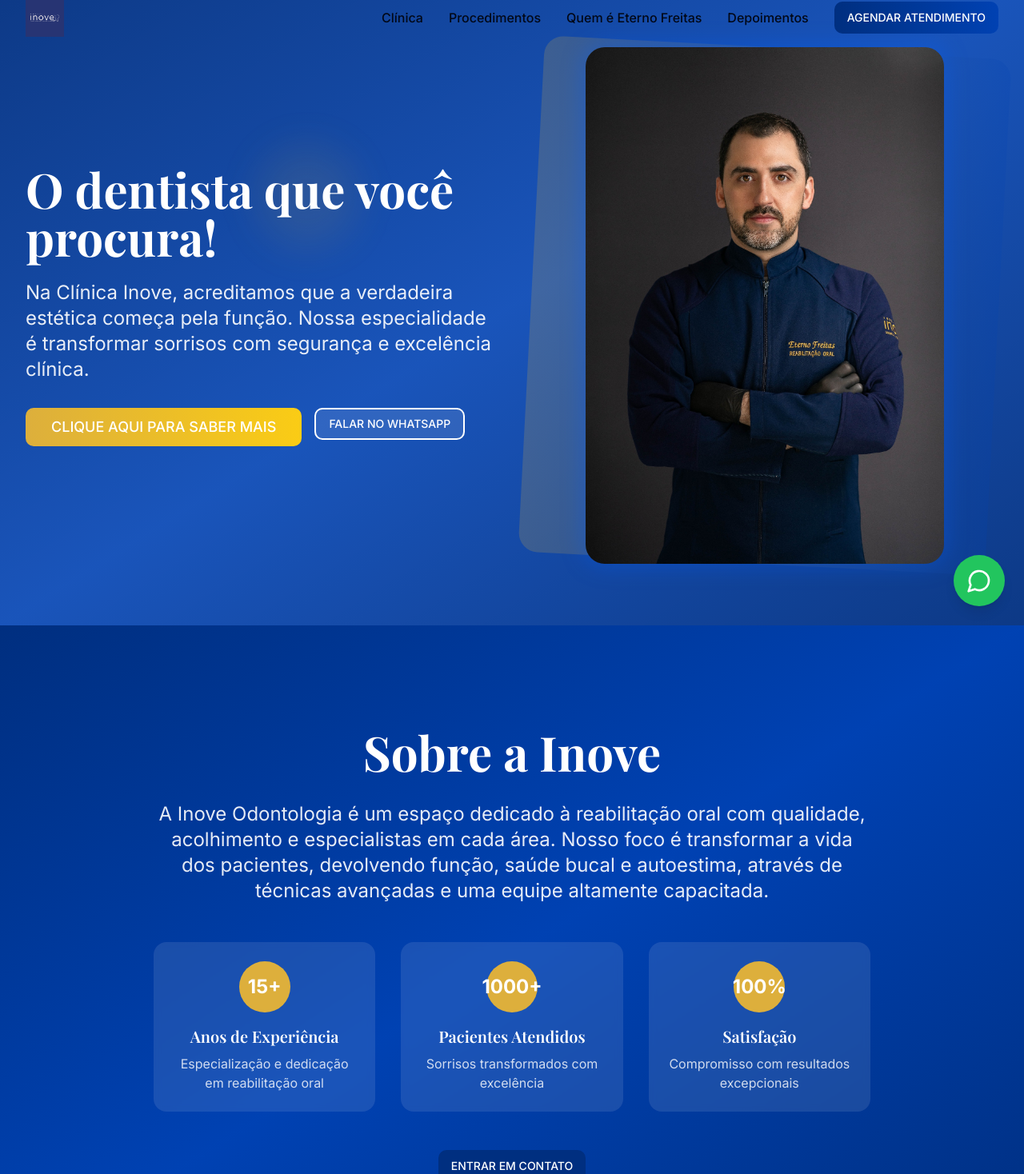
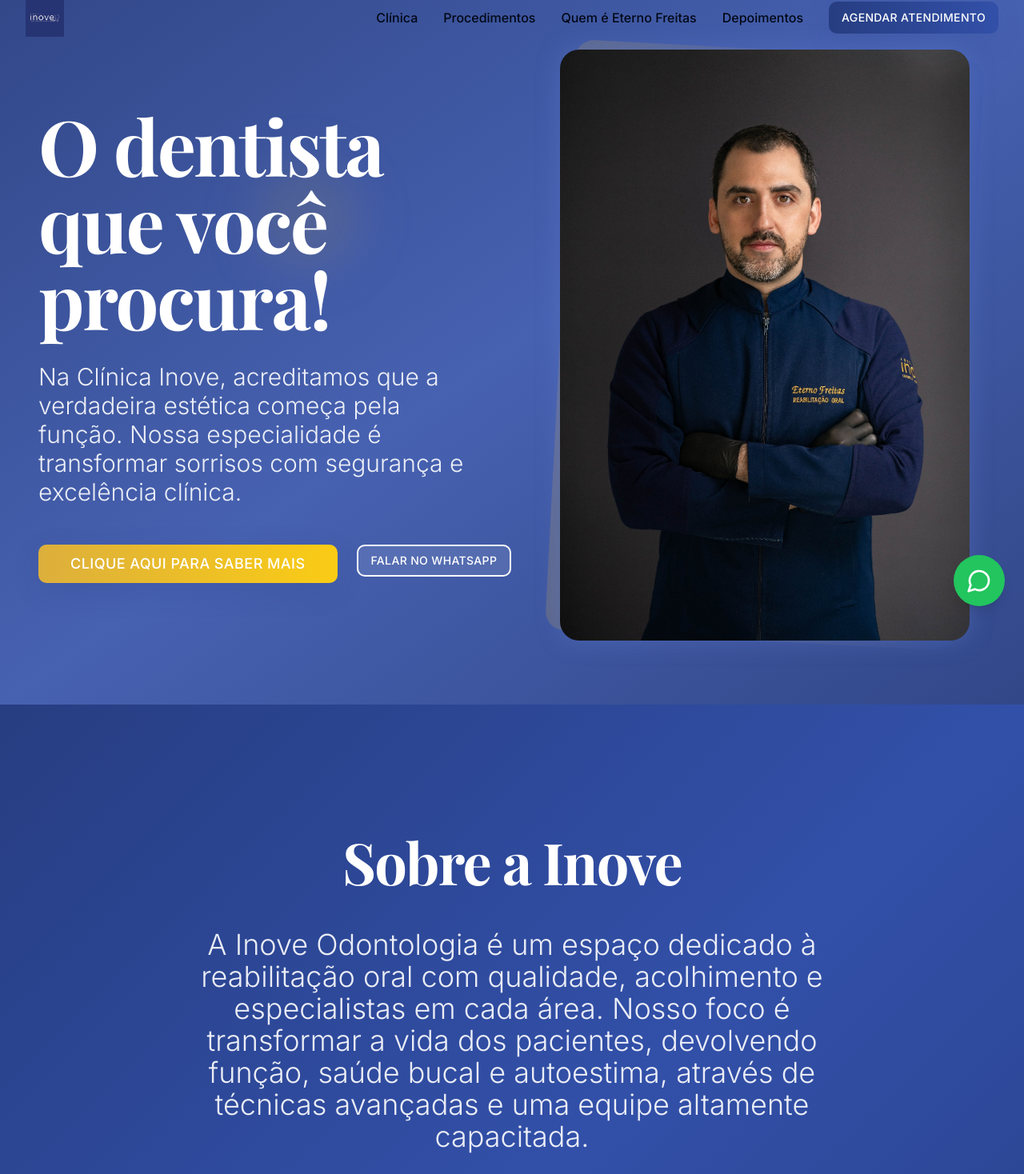
Before and after one commit to EdreyRaf/inove-smile-craft, a React (Vite) app: page / in a window 1280 px wide. Shown: the part 18-1486 px from the top of the page at 80% size. Built offline with nearby package versions, Linux system fonts and the light colour scheme.

Commit message:
Refactor: Improve Hero Section
Refactor the Hero Section to improve spacing, visual hierarchy, and overall premium feel. Ensure responsiveness and mobile optimization. Update all blue color elements to #273473.

```diff
--- a/src/components/AboutSection.tsx
+++ b/src/components/AboutSection.tsx
@@ -26,47 +26,47 @@ const AboutSection = () => {
     <section
       id="clinica"
       ref={sectionRef}
-      className="section-primary py-20 lg:py-32"
+      className="section-primary py-24 lg:py-40"
     >
-      <div className="max-w-7xl mx-auto px-4 sm:px-6 lg:px-8">
-        <div className={`text-center max-w-4xl mx-auto transition-all duration-1000 ${
+      <div className="max-w-7xl mx-auto px-6 sm:px-8 lg:px-12">
+        <div className={`text-center max-w-5xl mx-auto transition-all duration-1000 ${
           isVisible ? 'opacity-100 translate-y-0' : 'opacity-0 translate-y-8'
         }`}>
 
-          <h2 className="text-4xl md:text-5xl lg:text-6xl font-bold text-white mb-8 font-playfair">
+          <h2 className="text-5xl md:text-6xl lg:text-7xl font-bold text-white mb-12 font-playfair leading-tight tracking-tight">
             Sobre a Inove
           </h2>
 
-          <p className="text-xl md:text-2xl text-white/90 mb-12 leading-relaxed">
+          <p className="text-2xl md:text-3xl lg:text-4xl text-white/90 mb-16 leading-relaxed font-light max-w-4xl mx-auto">
             A Inove Odontologia é um espaço dedicado à reabilitação oral com qualidade,
             acolhimento e especialistas em cada área. Nosso foco é transformar a vida dos
             pacientes, devolvendo função, saúde bucal e autoestima, através de técnicas
             avançadas e uma equipe altamente capacitada.
           </p>
 
-          <div className="grid md:grid-cols-3 gap-8 mb-12">
-            <div className="bg-white/10 backdrop-blur-sm rounded-2xl p-6 text-center">
-              <div className="w-16 h-16 bg-accent rounded-full flex items-center justify-center mx-auto mb-4">
-                <span className="text-2xl font-bold text-white">15+</span>
+          <div className="grid md:grid-cols-3 gap-8 lg:gap-12 mb-16">
+            <div className="bg-white/10 backdrop-blur-sm rounded-3xl p-8 lg:p-10 text-center transition-all duration-300 hover:bg-white/15 hover:scale-105">
+              <div className="w-20 h-20 lg:w-24 lg:h-24 bg-accent rounded-full flex items-center justify-center mx-auto mb-6">
+                <span className="text-3xl lg:text-4xl font-bold text-white">15+</span>
               </div>
-              <h3 className="text-xl font-semibold text-white mb-2">Anos de Experiência</h3>
-              <p className="text-white/80">Especialização e dedicação em reabilitação oral</p>
+              <h3 className="text-2xl lg:text-3xl font-semibold text-white mb-4">Anos de Experiência</h3>
+              <p className="text-lg lg:text-xl text-white/80 leading-relaxed">Especialização e dedicação em reabilitação oral</p>
             </div>
 
-            <div className="bg-white/10 backdrop-blur-sm rounded-2xl p-6 text-center">
-              <div className="w-16 h-16 bg-accent rounded-full flex items-center justify-center mx-auto mb-4">
-                <span className="text-2xl font-bold text-white">1000+</span>
+            <div className="bg-white/10 backdrop-blur-sm rounded-3xl p-8 lg:p-10 text-center transition-all duration-300 hover:bg-white/15 hover:scale-105">
+              <div className="w-20 h-20 lg:w-24 lg:h-24 bg-accent rounded-full flex items-center justify-center mx-auto mb-6">
+                <span className="text-2xl lg:text-3xl font-bold text-white">1000+</span>
               </div>
-              <h3 className="text-xl font-semibold text-white mb-2">Pacientes Atendidos</h3>
-              <p className="text-white/80">Sorrisos transformados com excelência</p>
+              <h3 className="text-2xl lg:text-3xl font-semibold text-white mb-4">Pacientes Atendidos</h3>
+              <p className="text-lg lg:text-xl text-white/80 leading-relaxed">Sorrisos transformados com excelência</p>
             </div>
 
-            <div className="bg-white/10 backdrop-blur-sm rounded-2xl p-6 text-center">
-              <div className="w-16 h-16 bg-accent rounded-full flex items-center justify-center mx-auto mb-4">
-                <span className="text-2xl font-bold text-white">100%</span>
+            <div className="bg-white/10 backdrop-blur-sm rounded-3xl p-8 lg:p-10 text-center transition-all duration-300 hover:bg-white/15 hover:scale-105">
+              <div className="w-20 h-20 lg:w-24 lg:h-24 bg-accent rounded-full flex items-center justify-center mx-auto mb-6">
+                <span className="text-3xl lg:text-4xl font-bold text-white">100%</span>
               </div>
-              <h3 className="text-xl font-semibold text-white mb-2">Satisfação</h3>
-              <p className="text-white/80">Compromisso com resultados excepcionais</p>
+              <h3 className="text-2xl lg:text-3xl font-semibold text-white mb-4">Satisfação</h3>
+              <p className="text-lg lg:text-xl text-white/80 leading-relaxed">Compromisso com resultados excepcionais</p>
             </div>
           </div>
 
--- a/src/components/DoctorSection.tsx
+++ b/src/components/DoctorSection.tsx
@@ -26,62 +26,62 @@ const DoctorSection = () => {
     <section
       id="doutor"
       ref={sectionRef}
-      className="section-dark py-20 lg:py-32"
+      className="section-dark py-24 lg:py-40"
     >
-      <div className="max-w-7xl mx-auto px-4 sm:px-6 lg:px-8">
-        <div className="grid lg:grid-cols-2 gap-12 items-center">
+      <div className="max-w-7xl mx-auto px-6 sm:px-8 lg:px-12">
+        <div className="grid lg:grid-cols-2 gap-16 lg:gap-20 items-center">
 
           {/* Doctor Image */}
-          <div className={`transition-all duration-1000 ${
+          <div className={`transition-all duration-1000 order-2 lg:order-1 ${
             isVisible ? 'opacity-100 translate-x-0' : 'opacity-0 -translate-x-8'
           }`}>
-            <div className="relative">
+            <div className="relative max-w-lg mx-auto lg:mx-0">
               <div className="absolute inset-0 bg-gradient-to-r from-accent/20 to-primary/20 rounded-3xl transform rotate-3" />
               <img
                 src="/lovable-uploads/e657a349-ebea-48ad-ae86-eb5f863a7e5d.png"
                 alt="Dr. Eterno Freitas Jr. - CRO PE-9753"
-                className="relative z-10 w-full max-w-lg mx-auto rounded-3xl shadow-glow"
+                className="relative z-10 w-full rounded-3xl shadow-glow"
               />
             </div>
           </div>
 
           {/* Doctor Content */}
-          <div className={`transition-all duration-1000 delay-300 ${
+          <div className={`transition-all duration-1000 delay-300 order-1 lg:order-2 ${
             isVisible ? 'opacity-100 translate-x-0' : 'opacity-0 translate-x-8'
           }`}>
-            <h2 className="text-4xl md:text-5xl lg:text-6xl font-bold text-white mb-6 font-playfair">
+            <h2 className="text-5xl md:text-6xl lg:text-7xl font-bold text-white mb-8 font-playfair leading-tight tracking-tight">
               Dr. Eterno Freitas Jr.
             </h2>
-            <p className="text-xl text-accent mb-4 font-semibold">
+            <p className="text-2xl lg:text-3xl text-accent mb-8 font-semibold">
               CRO PE-9753
             </p>
 
-            <p className="text-xl text-white/90 mb-8 leading-relaxed">
+            <p className="text-xl md:text-2xl lg:text-3xl text-white/90 mb-12 leading-relaxed font-light">
               Especialista em Implantodontia e referência em reabilitação oral em Garanhuns.
               Dr. Eterno é reconhecido pelo cuidado com cada paciente e pela excelência nos resultados.
               Na Clínica Inove, cada caso é tratado com planejamento, empatia e precisão clínica.
             </p>
 
-            <div className="grid sm:grid-cols-2 gap-6 mb-8">
-              <div className="bg-white/10 backdrop-blur-sm rounded-xl p-4">
-                <h4 className="text-lg font-semibold text-accent mb-2">Especialização</h4>
-                <p className="text-white/80">Implantodontia e Reabilitação Oral</p>
+            <div className="grid sm:grid-cols-2 gap-6 lg:gap-8 mb-12">
+              <div className="bg-white/10 backdrop-blur-sm rounded-2xl p-6 lg:p-8 transition-all duration-300 hover:bg-white/15 hover:scale-105">
+                <h4 className="text-xl lg:text-2xl font-semibold text-accent mb-3">Especialização</h4>
+                <p className="text-lg lg:text-xl text-white/80">Implantodontia e Reabilitação Oral</p>
               </div>
-              <div className="bg-white/10 backdrop-blur-sm rounded-xl p-4">
-                <h4 className="text-lg font-semibold text-accent mb-2">Experiência</h4>
-                <p className="text-white/80">15+ anos em odontologia</p>
+              <div className="bg-white/10 backdrop-blur-sm rounded-2xl p-6 lg:p-8 transition-all duration-300 hover:bg-white/15 hover:scale-105">
+                <h4 className="text-xl lg:text-2xl font-semibold text-accent mb-3">Experiência</h4>
+                <p className="text-lg lg:text-xl text-white/80">15+ anos em odontologia</p>
               </div>
-              <div className="bg-white/10 backdrop-blur-sm rounded-xl p-4">
-                <h4 className="text-lg font-semibold text-accent mb-2">Formação</h4>
-                <p className="text-white/80">Especialista em Implantes</p>
+              <div className="bg-white/10 backdrop-blur-sm rounded-2xl p-6 lg:p-8 transition-all duration-300 hover:bg-white/15 hover:scale-105">
+                <h4 className="text-xl lg:text-2xl font-semibold text-accent mb-3">Formação</h4>
+                <p className="text-lg lg:text-xl text-white/80">Especialista em Implantes</p>
               </div>
-              <div className="bg-white/10 backdrop-blur-sm rounded-xl p-4">
-                <h4 className="text-lg font-semibold text-accent mb-2">Localização</h4>
-                <p className="text-white/80">Garanhuns, Pernambuco</p>
+              <div className="bg-white/10 backdrop-blur-sm rounded-2xl p-6 lg:p-8 transition-all duration-300 hover:bg-white/15 hover:scale-105">
+                <h4 className="text-xl lg:text-2xl font-semibold text-accent mb-3">Localização</h4>
+                <p className="text-lg lg:text-xl text-white/80">Garanhuns, Pernambuco</p>
               </div>
             </div>
 
-            <div className="flex flex-col sm:flex-row gap-4">
+            <div className="flex flex-col sm:flex-row gap-6">
               <Button
                 className="btn-accent"
                 onClick={() => window.open('https://api.whatsapp.com/send?1=pt_BR&phone=5587981164843', '_blank')}
--- a/src/components/HeroSection.tsx
+++ b/src/components/HeroSection.tsx
@@ -21,25 +21,25 @@ const HeroSection = () => {
       <div className="absolute inset-0 section-hero" />
 
       {/* Content Container */}
-      <div className="relative z-10 max-w-7xl mx-auto px-4 sm:px-6 lg:px-8">
-        <div className="grid lg:grid-cols-2 gap-12 items-center">
+      <div className="relative z-10 max-w-7xl mx-auto px-6 sm:px-8 lg:px-12">
+        <div className="grid lg:grid-cols-2 gap-16 lg:gap-20 items-center min-h-screen py-20">
 
           {/* Text Content */}
           <div className={`text-center lg:text-left transition-all duration-1000 ${
             isVisible ? 'opacity-100 translate-y-0' : 'opacity-0 translate-y-8'
           }`}>
-            <h1 className="text-4xl md:text-5xl lg:text-6xl font-bold text-white mb-6 font-playfair leading-tight">
+            <h1 className="text-5xl md:text-6xl lg:text-7xl xl:text-8xl font-bold text-white mb-8 font-playfair leading-tight tracking-tight">
               O dentista que você procura!
             </h1>
 
-            <p className="text-xl md:text-2xl text-white/90 mb-8 leading-relaxed max-w-2xl">
+            <p className="text-xl md:text-2xl lg:text-3xl text-white/90 mb-12 leading-relaxed max-w-2xl font-light">
               Na Clínica Inove, acreditamos que a verdadeira estética começa pela função.
               Nossa especialidade é transformar sorrisos com segurança e excelência clínica.
             </p>
 
-            <div className="flex flex-col sm:flex-row gap-4 justify-center lg:justify-start">
+            <div className="flex flex-col sm:flex-row gap-6 justify-center lg:justify-start">
               <Button
-                className="btn-accent text-lg px-8 py-6"
+                className="btn-accent text-base lg:text-lg px-10 py-6"
                 onClick={() => scrollToSection('clinica')}
               >
                 CLIQUE AQUI PARA SABER MAIS
@@ -58,12 +58,12 @@ const HeroSection = () => {
           <div className={`relative transition-all duration-1000 delay-300 ${
             isVisible ? 'opacity-100 translate-x-0' : 'opacity-0 translate-x-8'
           }`}>
-            <div className="relative">
+            <div className="relative max-w-lg mx-auto">
               <div className="absolute inset-0 bg-gradient-to-r from-accent/20 to-primary-light/20 rounded-3xl transform rotate-3" />
               <img
                 src="/lovable-uploads/6d1b5b8b-adb0-4faa-b679-d076aafaf38a.png"
                 alt="Dr. Eterno Freitas - Especialista em Implantes Dentários"
-                className="relative z-10 w-full max-w-md mx-auto rounded-3xl shadow-glow"
+                className="relative z-10 w-full rounded-3xl shadow-glow"
               />
             </div>
           </div>
@@ -72,8 +72,8 @@ const HeroSection = () => {
       </div>
 
       {/* Decorative Elements */}
-      <div className="absolute top-1/4 left-1/4 w-32 h-32 bg-accent/10 rounded-full blur-xl" />
-      <div className="absolute bottom-1/4 right-1/4 w-48 h-48 bg-primary-light/10 rounded-full blur-xl" />
+      <div className="absolute top-1/4 left-1/4 w-32 h-32 bg-accent/10 rounded-full blur-xl animate-pulse-glow" />
+      <div className="absolute bottom-1/4 right-1/4 w-48 h-48 bg-primary-light/10 rounded-full blur-xl animate-pulse-glow" />
     </section>
   );
 };
--- a/src/index.css
+++ b/src/index.css
@@ -18,10 +18,10 @@ All colors MUST be HSL.
     --popover-foreground: 222.2 84% 4.9%;
 
     /* Inove Brand Colors */
-    --primary: 218 100% 25%; /* Azul Royal #1f2b6c */
+    --primary: 225 54% 33%; /* #273473 */
     --primary-foreground: 0 0% 100%;
-    --primary-light: 218 100% 35%;
-    --primary-glow: 218 100% 50%;
+    --primary-light: 225 54% 43%;
+    --primary-glow: 225 54% 60%;
 
     --secondary: 210 40% 96.1%;
     --secondary-foreground: 222.2 47.4% 11.2%;
@@ -37,7 +37,7 @@ All colors MUST be HSL.
 
     --border: 214.3 31.8% 91.4%;
     --input: 214.3 31.8% 91.4%;
-    --ring: 218 100% 25%;
+    --ring: 225 54% 33%;
 
     --radius: 0.75rem;
 
@@ -118,21 +118,21 @@ All colors MUST be HSL.
 }
 
 @layer components {
-  /* Hero Button Variants */
+  /* Premium Button Variants with Enhanced Spacing */
   .btn-hero {
-    @apply bg-gradient-to-r from-primary to-primary-light text-primary-foreground px-8 py-4 rounded-full font-semibold text-lg transition-all duration-300 hover:shadow-glow hover:scale-105 active:scale-95;
+    @apply bg-gradient-to-r from-primary to-primary-light text-primary-foreground px-10 py-5 rounded-full font-bold text-base lg:text-lg tracking-wide transition-all duration-300 hover:shadow-glow hover:scale-105 active:scale-95 shadow-elegant;
   }
 
   .btn-secondary {
-    @apply bg-transparent border-2 border-primary text-primary px-8 py-4 rounded-full font-semibold text-lg transition-all duration-300 hover:bg-primary hover:text-primary-foreground hover:shadow-elegant;
+    @apply bg-transparent border-2 border-primary text-primary px-10 py-5 rounded-full font-bold text-base lg:text-lg tracking-wide transition-all duration-300 hover:bg-primary hover:text-primary-foreground hover:shadow-elegant;
   }
 
   .btn-accent {
-    @apply bg-gradient-to-r from-accent to-yellow-400 text-accent-foreground px-8 py-4 rounded-full font-semibold text-lg transition-all duration-300 hover:shadow-glow hover:scale-105 active:scale-95;
+    @apply bg-gradient-to-r from-accent to-yellow-400 text-accent-foreground px-10 py-5 rounded-full font-bold text-base lg:text-lg tracking-wide transition-all duration-300 hover:shadow-glow hover:scale-105 active:scale-95 shadow-elegant;
   }
 
   .btn-dark {
-    @apply bg-gray-900 text-white px-8 py-4 rounded-full font-semibold text-lg transition-all duration-300 hover:bg-gray-800 hover:shadow-elegant hover:scale-105 active:scale-95;
+    @apply bg-gray-900 text-white px-10 py-5 rounded-full font-bold text-base lg:text-lg tracking-wide transition-all duration-300 hover:bg-gray-800 hover:shadow-elegant hover:scale-105 active:scale-95;
   }
 
   /* Section Backgrounds */
```
